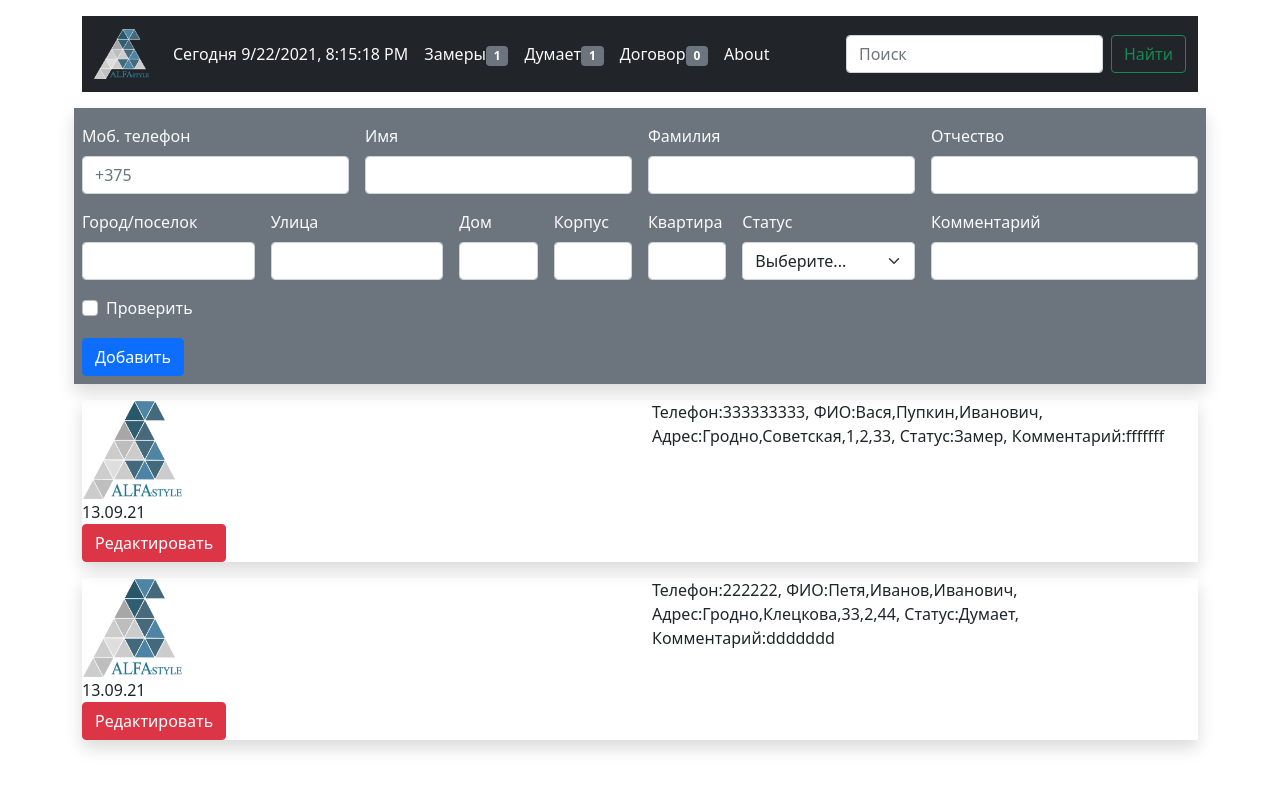
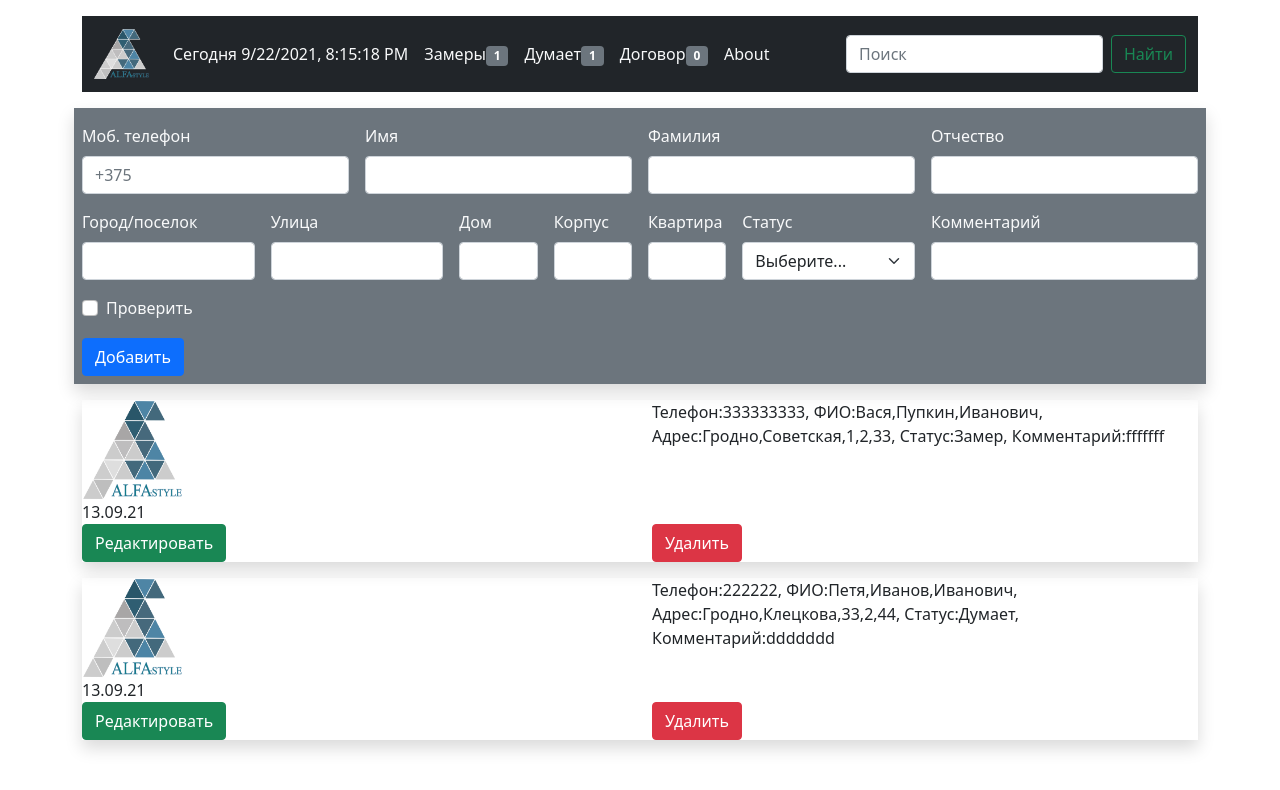
Before and after one commit to rdv123/zamer2.0, a React (Create React App) app: page / in a window 1280 px wide. Shown: the top 790 px of the page. Built offline with nearby package versions, Linux system fonts and the light colour scheme.

Commit message:
deleteClient

```diff
--- a/src/App.js
+++ b/src/App.js
@@ -66,8 +66,8 @@ function App() {
   useEffect(()=>{
 
     console.log('ccccccccccc', clients)
-    // localStorage.setItem('clientsDate',JSON.stringify(clients))
-    const raw = localStorage.getItem('clientsDate')
+    // localStorage.setItem('clientsData',JSON.stringify(clients))
+    const raw = localStorage.getItem('clientsData')
     console.log('raw',raw)
   if(raw === null){
      return
--- a/src/components/Forma.js
+++ b/src/components/Forma.js
@@ -50,7 +50,7 @@ const Forma = ({
 
             setClients([newObj, ...clients])
 
-            localStorage.setItem('clientsDate',JSON.stringify([newObj, ...clients]))
+            localStorage.setItem('clientsData',JSON.stringify([newObj, ...clients]))
 
             setTel('')
             setFirstName('')
--- a/src/components/client.js
+++ b/src/components/client.js
@@ -3,7 +3,7 @@ import logoA from '../../src/logoA.png' ;
 import HomeButton from "./HomeBtn";
 import { useHistory } from "react-router-dom";
 
-const Client = ({ newClientsProps, dateProps, })=>{
+const Client = ({ newClientsProps, dateProps, deleteClient })=>{
 
     let   history = useHistory()
     // const handleClick=(id)=>{
@@ -44,8 +44,16 @@ const Client = ({ newClientsProps, dateProps, })=>{
                                  <button
                                  onClick={()=> history.push(`/design/${client.id}`)}
                                   type="button"
+                                  className="btn btn-success">
+                                  Редактировать
+                                </button>
+                              </div>
+                              <div className="col-sm">
+                                 <button
+                                 onClick={()=>deleteClient(client.id) }
+                                  type="button"
                                   className="btn btn-danger">
-                                  Редактировать
+                                  Удалить
                                 </button>
                               </div>
                             </div>
--- a/src/pages/Home.js
+++ b/src/pages/Home.js
@@ -26,6 +26,10 @@ import { NavLink } from 'react-router-dom';
 
     let b = clients.filter(client=>client.statusClient === 'Думает')
     let c = clients.filter(client=>client.statusClient === 'Договор')
+
+    let deleteClient = (id) =>{
+      setClients([...clients].filter((client)=>client.id !== id))
+    }
 
 
     return (
@@ -86,6 +90,7 @@ import { NavLink } from 'react-router-dom';
           <Client  clientProps={client}
             newClientsProps={clients}
             dateProps={d}
+            deleteClient= {deleteClient}
              />
         </div>
       </div>
```
